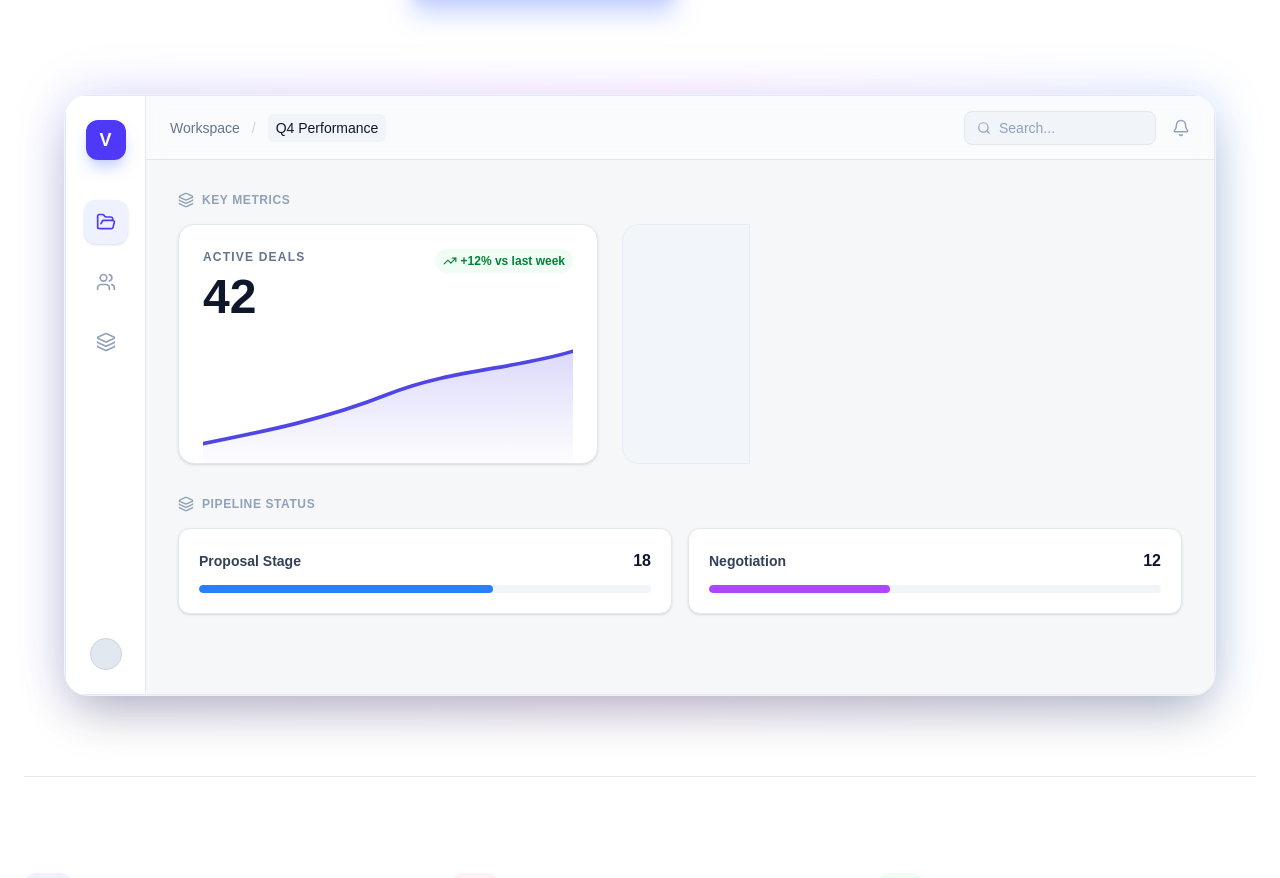
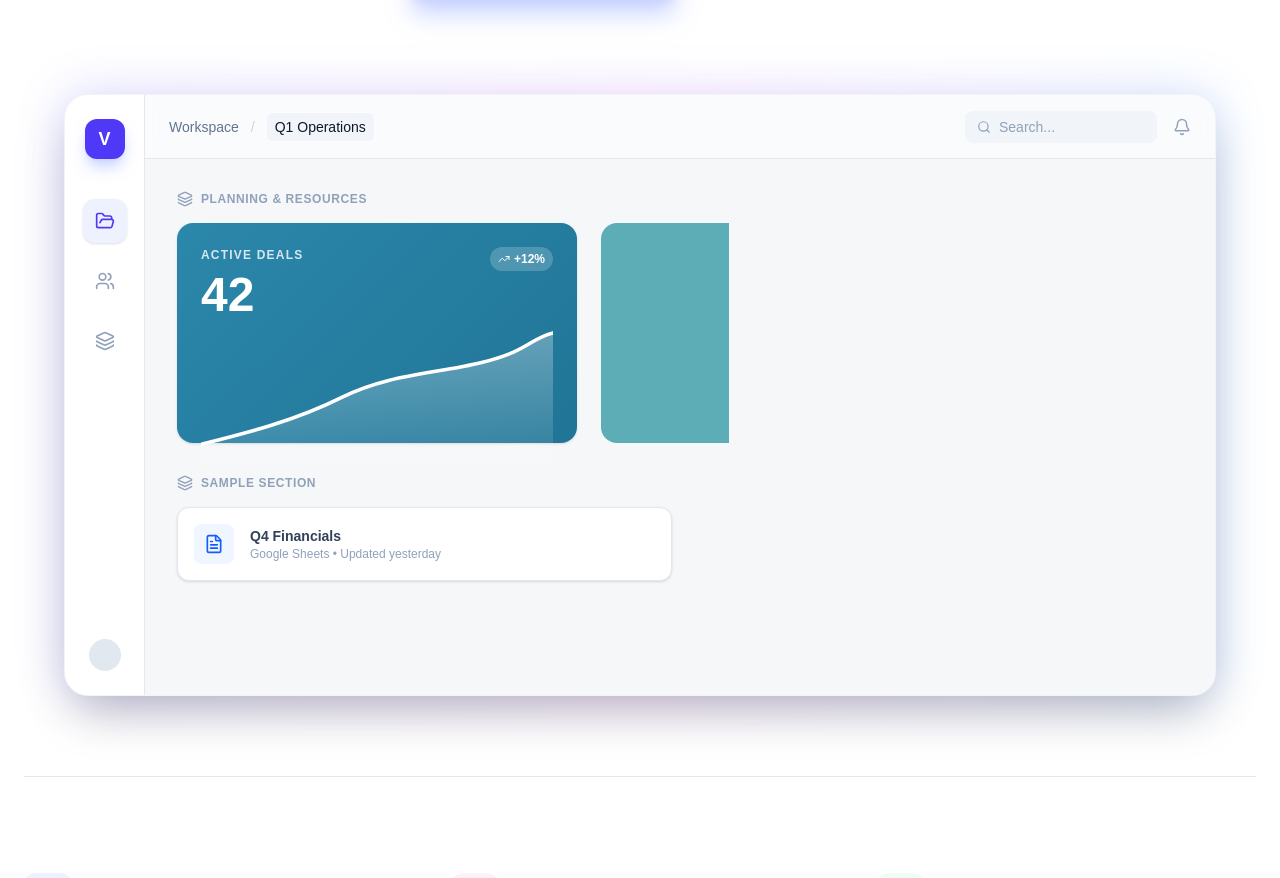
Before and after one commit to paulpriddy05-dot/visible-app, a Next.js app: page / in a window 1280 px wide. Shown: the part 549-1427 px from the top of the page. Built offline with nearby package versions, Linux system fonts and the light colour scheme.

Commit message:
homepage update

```diff
--- a/components/DemoDashboard.tsx
+++ b/components/DemoDashboard.tsx
@@ -12,7 +12,7 @@ import {
 
 export default function DemoDashboard() {
   return (
-    <div className="w-full bg-slate-50 overflow-hidden flex flex-col md:flex-row h-[500px] md:h-[600px] text-left border border-slate-200 rounded-2xl shadow-2xl">
+    <div className="w-full bg-slate-50 overflow-hidden flex flex-col md:flex-row h-[500px] md:h-[600px] text-left">
 
       {/* --- SIDEBAR (Mock) --- */}
       <div className="w-16 md:w-20 bg-white border-r border-slate-200 flex flex-col items-center py-6 gap-6 z-10 hidden sm:flex">
@@ -24,7 +24,7 @@ export default function DemoDashboard() {
           <SidebarIcon icon={<Users size={20} />} />
           <SidebarIcon icon={<Layers size={20} />} />
         </div>
-        <div className="h-8 w-8 rounded-full bg-slate-200 border border-slate-300" />
+        <div className="h-8 w-8 rounded-full bg-slate-200" />
       </div>
 
       {/* --- MAIN AREA --- */}
@@ -35,10 +35,10 @@ export default function DemoDashboard() {
           <div className="flex items-center gap-3 text-slate-500 text-sm font-medium">
             <span className="hover:text-slate-900 cursor-pointer">Workspace</span>
             <span className="text-slate-300">/</span>
-            <span className="text-slate-900 bg-slate-100 px-2 py-1 rounded-md">Q4 Performance</span>
+            <span className="text-slate-900 bg-slate-100 px-2 py-1 rounded-md">Q1 Operations</span>
           </div>
           <div className="flex items-center gap-4">
-            <div className="hidden md:flex items-center gap-2 px-3 py-1.5 bg-slate-100 rounded-lg text-slate-400 text-sm w-48 border border-slate-200">
+            <div className="hidden md:flex items-center gap-2 px-3 py-1.5 bg-slate-100 rounded-lg text-slate-400 text-sm w-48">
               <Search size={14} />
               <span>Search...</span>
             </div>
@@ -49,50 +49,60 @@ export default function DemoDashboard() {
         {/* Dashboard Content */}
         <div className="p-6 md:p-8 overflow-y-auto no-scrollbar space-y-8">
 
-          {/* SECTION: KEY METRICS */}
+          {/* SECTION: PLANNING & RESOURCES */}
           <div>
             <div className="flex items-center gap-2 mb-4 group cursor-pointer">
               <Layers size={16} className="text-slate-400" />
-              <h3 className="text-xs font-bold text-slate-400 tracking-wider uppercase">Key Metrics</h3>
+              <h3 className="text-xs font-bold text-slate-400 tracking-wider uppercase">Planning & Resources</h3>
+              <Trash2 size={14} className="text-slate-300 opacity-0 group-hover:opacity-100 transition-opacity hover:text-red-400" />
             </div>
 
             <div className="flex gap-6 overflow-visible">
-              {/* NEW DATA CARD (Up and to the Right) */}
-              <div className="w-full md:w-[420px] h-[240px] rounded-2xl p-6 relative flex flex-col shadow-sm bg-white border border-slate-200">
 
-                {/* Header: Title & Badge */}
-                <div className="flex justify-between items-start mb-2">
+              {/* THE ACTIVE DEALS CARD (Teal Gradient + Upward Graph) */}
+              <div className="w-full md:w-[400px] h-[220px] rounded-2xl p-6 relative flex flex-col shadow-sm transition-transform hover:-translate-y-1 duration-300"
+                style={{ background: 'linear-gradient(135deg, #2b87ab 0%, #207596 100%)' }}>
+
+                {/* Header: Title & Stats */}
+                <div className="flex justify-between items-start mb-2 relative z-10">
                   <div>
-                    <h3 className="text-slate-500 font-bold text-xs tracking-widest uppercase">Active Deals</h3>
-                    <div className="text-5xl font-black text-slate-900 mt-2">42</div>
+                    <h3 className="text-white/80 font-bold text-xs tracking-widest uppercase">Active Deals</h3>
+                    <div className="text-5xl font-bold text-white mt-2">42</div>
                   </div>
-                  <div className="flex items-center gap-1 bg-green-50 text-green-700 text-xs font-bold px-2 py-1 rounded-full">
-                    <TrendingUp size={14} />
-                    <span>+12% vs last week</span>
+                  <div className="flex items-center gap-1 bg-white/20 backdrop-blur-sm text-white text-xs font-bold px-2 py-1 rounded-full">
+                    <TrendingUp size={12} />
+                    <span>+12%</span>
                   </div>
                 </div>
 
                 {/* Custom SVG Chart - Up and to the Right */}
-                <div className="flex-1 w-full relative mt-4">
-                  <svg className="w-full h-full" viewBox="0 0 300 100" preserveAspectRatio="none">
+                <div className="flex-1 w-full relative">
+                  <svg className="w-full h-full" viewBox="0 0 300 120" preserveAspectRatio="none">
                     <defs>
-                      <linearGradient id="chartGradientNew" x1="0" y1="0" x2="0" y2="1">
-                        <stop offset="0%" stopColor="#4F46E5" stopOpacity="0.2" />
-                        <stop offset="100%" stopColor="#4F46E5" stopOpacity="0" />
+                      <linearGradient id="chartGradientOld" x1="0" y1="0" x2="0" y2="1">
+                        <stop offset="0%" stopColor="white" stopOpacity="0.3" />
+                        <stop offset="100%" stopColor="white" stopOpacity="0" />
                       </linearGradient>
                     </defs>
 
                     {/* The Filled Area */}
                     <path
-                      d="M0,80 C50,70 100,60 150,40 S250,20 300,5 L300,100 L0,100 Z"
-                      fill="url(#chartGradientNew)"
+                      d="M0,100
+                         C40,90 80,80 120,60
+                         S200,40 240,30
+                         S280,10 300,5
+                         L300,150 L0,150 Z"
+                      fill="url(#chartGradientOld)"
                     />
 
-                    {/* The Line (Stroke) */}
+                    {/* The White Line (Stroke) - Consistent Upward Trend */}
                     <path
-                      d="M0,80 C50,70 100,60 150,40 S250,20 300,5"
+                      d="M0,100
+                         C40,90 80,80 120,60
+                         S200,40 240,30
+                         S280,10 300,5"
                       fill="none"
-                      stroke="#4F46E5"
+                      stroke="white"
                       strokeWidth="3"
                       strokeLinecap="round"
                     />
@@ -100,38 +110,28 @@ export default function DemoDashboard() {
                 </div>
               </div>
 
-              {/* Placeholder for "Next Card" */}
-              <div className="hidden md:block w-32 h-[240px] bg-slate-100 border border-slate-200 rounded-l-2xl opacity-60" />
+              {/* Placeholder for "Next Card" to show scrolling effect */}
+              <div className="hidden md:block w-32 h-[220px] bg-[#369CA5] rounded-l-2xl opacity-80" />
             </div>
           </div>
 
-          {/* SECTION: PIPELINE */}
+          {/* SECTION: SAMPLE SECTION */}
           <div>
             <div className="flex items-center gap-2 mb-4 group">
               <Layers size={16} className="text-slate-400" />
-              <h3 className="text-xs font-bold text-slate-400 tracking-wider uppercase">Pipeline Status</h3>
+              <h3 className="text-xs font-bold text-slate-400 tracking-wider uppercase">Sample Section</h3>
+              <Trash2 size={14} className="text-slate-300 opacity-0 group-hover:opacity-100 transition-opacity hover:text-red-400" />
             </div>
 
             <div className="grid grid-cols-1 md:grid-cols-2 gap-4">
-              {/* Proposal Stage Card */}
-              <div className="bg-white p-5 rounded-xl border border-slate-200 shadow-sm flex flex-col gap-3">
-                <div className="flex justify-between items-center">
-                  <h4 className="font-bold text-slate-700 text-sm">Proposal Stage</h4>
-                  <span className="text-slate-900 font-bold">18</span>
+              {/* File Card 1 */}
+              <div className="bg-white p-4 rounded-xl border border-slate-200 shadow-sm flex items-center gap-4">
+                <div className="h-10 w-10 bg-blue-50 text-blue-600 rounded-lg flex items-center justify-center">
+                  <FileText size={20} />
                 </div>
-                <div className="h-2 w-full bg-slate-100 rounded-full overflow-hidden">
-                  <div className="h-full bg-blue-500 w-[65%] rounded-full" />
-                </div>
-              </div>
-
-              {/* Negotiation Stage Card */}
-              <div className="bg-white p-5 rounded-xl border border-slate-200 shadow-sm flex flex-col gap-3">
-                <div className="flex justify-between items-center">
-                  <h4 className="font-bold text-slate-700 text-sm">Negotiation</h4>
-                  <span className="text-slate-900 font-bold">12</span>
-                </div>
-                <div className="h-2 w-full bg-slate-100 rounded-full overflow-hidden">
-                  <div className="h-full bg-purple-500 w-[40%] rounded-full" />
+                <div>
+                  <h4 className="font-bold text-slate-700 text-sm">Q4 Financials</h4>
+                  <p className="text-xs text-slate-400">Google Sheets • Updated yesterday</p>
                 </div>
               </div>
             </div>
```
